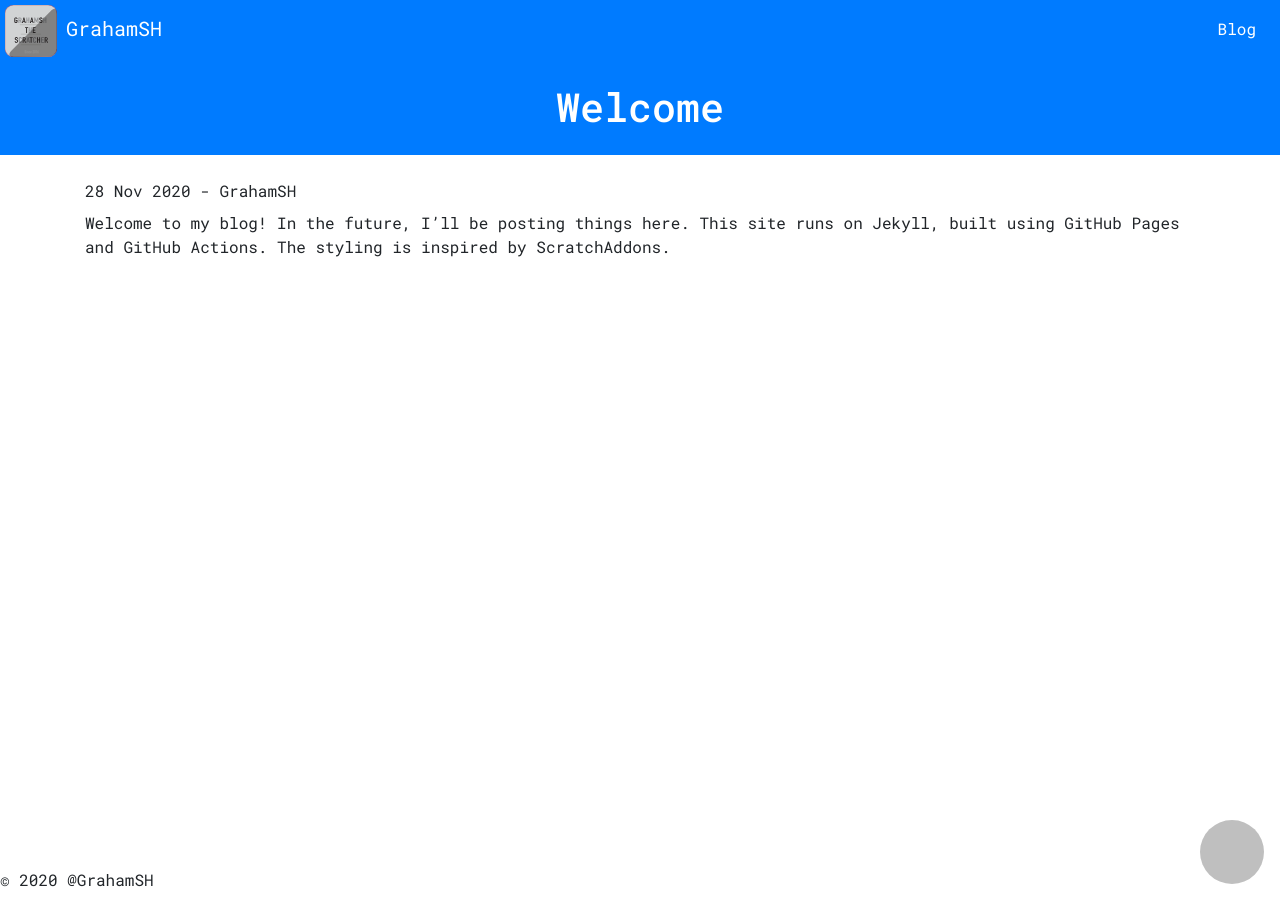
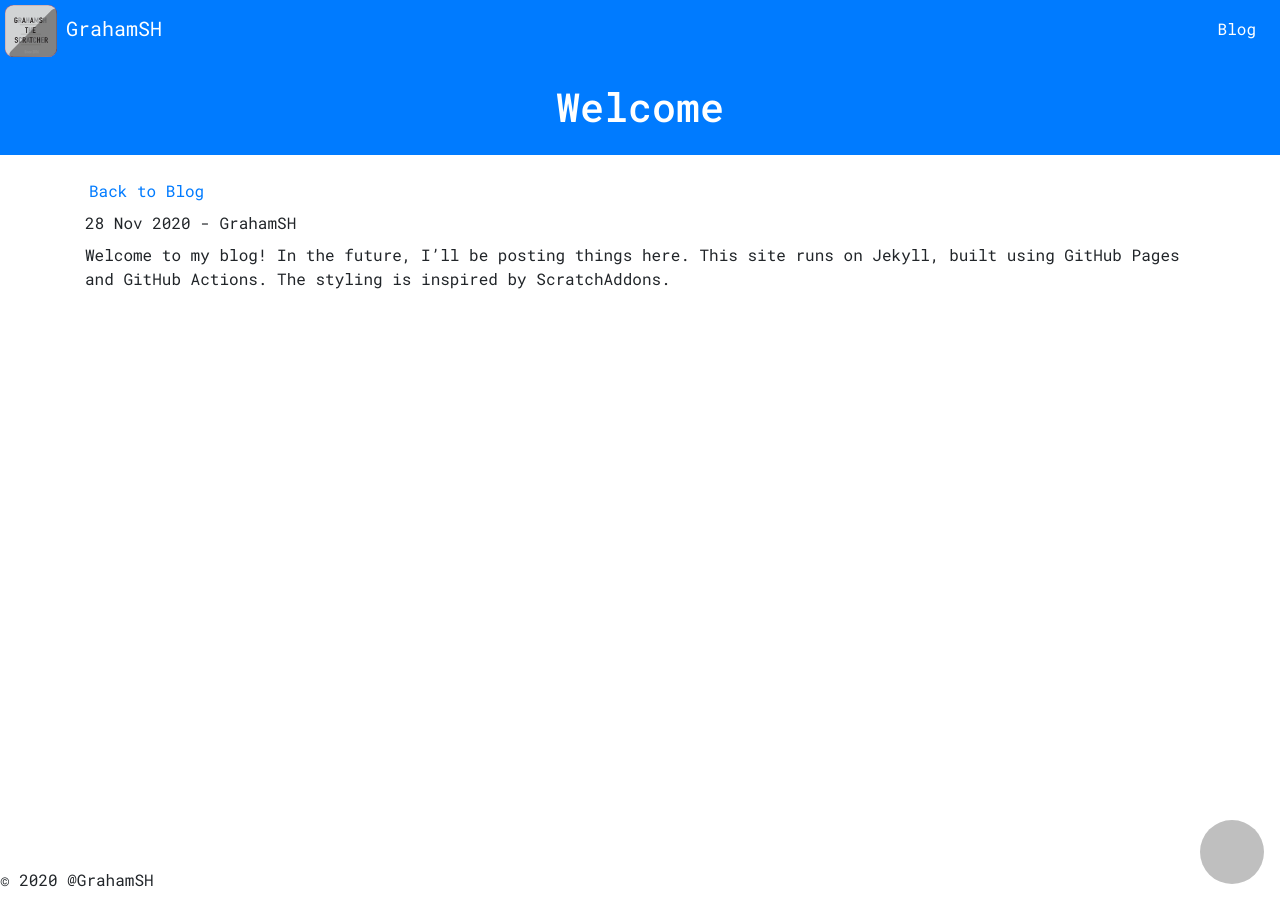
Before and after one commit to fossabot/grahamsh-llk.github.io, a Jekyll site: the page built from site/_posts/2020-11-28-welcome.md, in a window 1280 px wide. Built offline with Jekyll 4.4.1, drawn with Linux system fonts in a browser that asks for light colours.

Commit message:
Update post.html

```diff
--- a/site/_layouts/post.html
+++ b/site/_layouts/post.html
@@ -4,7 +4,8 @@ layout: default
 
 <h1>{{ page.title }}</h1>
 <div class="container">
-  <p>{{ page.date | date_to_string }} - {{ page.author }}</p>
+  <a href="/blog"><span class="iconify mr-1" data-icon="bi:arrow-left" data-inline="false"></span>Back to Blog</a>
+  <p class="mt-2">{{ page.date | date_to_string }} - {{ page.author }}</p>
 
   {{ content }}
 </div>
```
